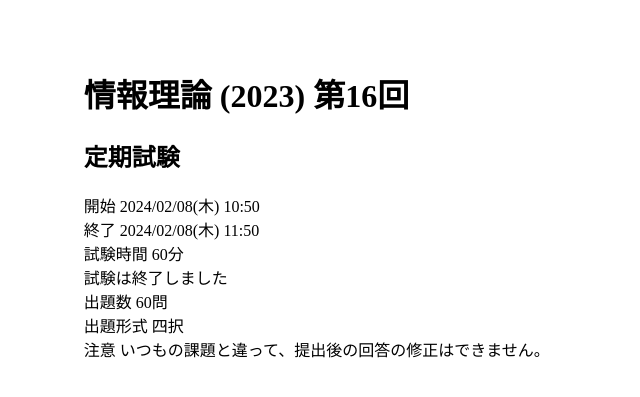
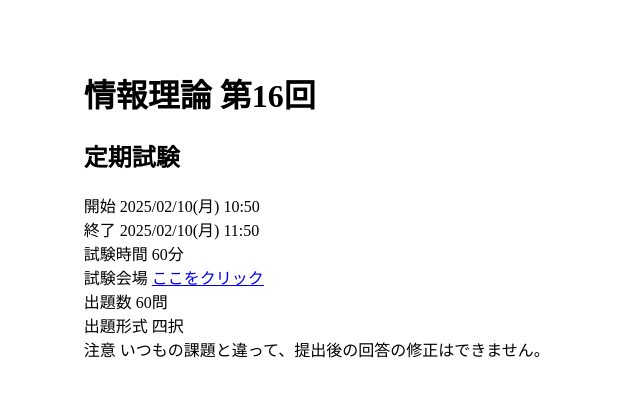
Before and after one commit to 3239067/3239067.github.io, a Jekyll site: the page index.html, which Jekyll copies as it is, in a window 1280 px wide. Shown: the top 397 px of the page, without its empty margins (0-640 px from the left). Built offline with Jekyll 4.4.1, drawn with Linux system fonts in a browser that asks for light colours.

Commit message:
first commit

```diff
--- a/index.html
+++ b/index.html
@@ -1,7 +1,9 @@
 <!doctype html>
 <html>
   <head>
-    <!-- <meta http-equiv="refresh" content="0;URL=https://docs.google.com/forms/d/e/1FAIpQLScDO-hbJRBQCvCxY9_sDy8aT8Ssq-2ywD_hYtuBVO9EFVs37w/viewform?usp=sf_link"> -->
+    <!--
+    <meta http-equiv="refresh" content="0;URL=https://docs.google.com/forms/d/e/1FAIpQLSf6177S0ka75JIYXWJdPZsucka6CiHDCmwZHxKpO7ww90-7qA/viewform?usp=sf_link">
+    -->
     <link rel="stylesheet" href="./assets/css/style.css">
     <meta charset="utf-8">
     <title></title>
@@ -9,13 +11,15 @@
   <body>
     <div class="Margins">
       <p class="LatexTitle"></p>
-      <h1>情報理論 (2023) 第16回</h1>
+      <h1>情報理論 第16回</h1>
       <h2>定期試験</h2>
-      <p>開始 2024/02/08(木) 10:50<br />
-         終了 2024/02/08(木) 11:50<br />
+      <p>開始 2025/02/10(月) 10:50<br />
+         終了 2025/02/10(月) 11:50<br />
          試験時間 60分<br />
-         <!-- 試験会場 <a href="https://docs.google.com/forms/d/e/1FAIpQLScDO-hbJRBQCvCxY9_sDy8aT8Ssq-2ywD_hYtuBVO9EFVs37w/viewform?usp=sf_link">ここをクリック</a><br /> -->
+	 試験会場 <a href="https://docs.google.com/forms/d/e/1FAIpQLSf6177S0ka75JIYXWJdPZsucka6CiHDCmwZHxKpO7ww90-7qA/viewform?usp=sf_link">ここをクリック</a><br />
+	 <!--
          試験は終了しました <br />
+	 -->
          出題数 60問<br />
          出題形式 四択<br />
          注意 いつもの課題と違って、提出後の回答の修正はできません。<br />
```
